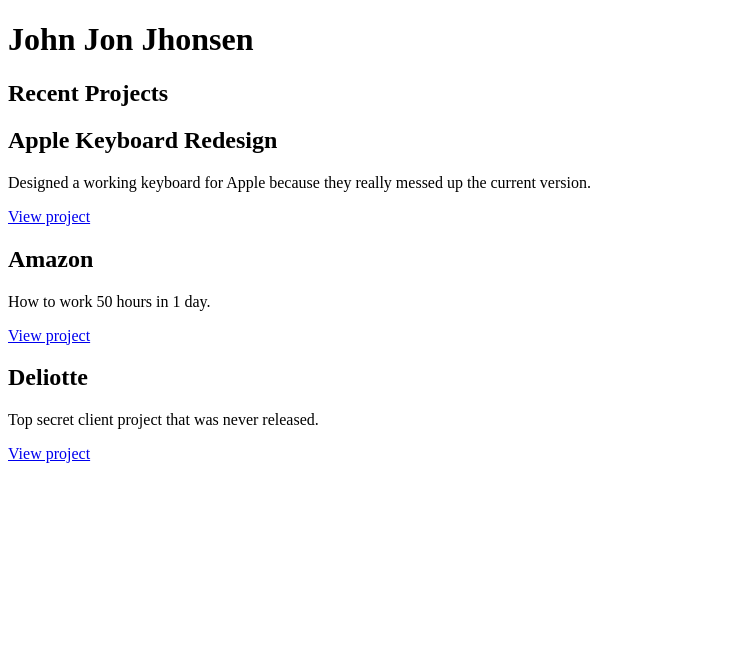
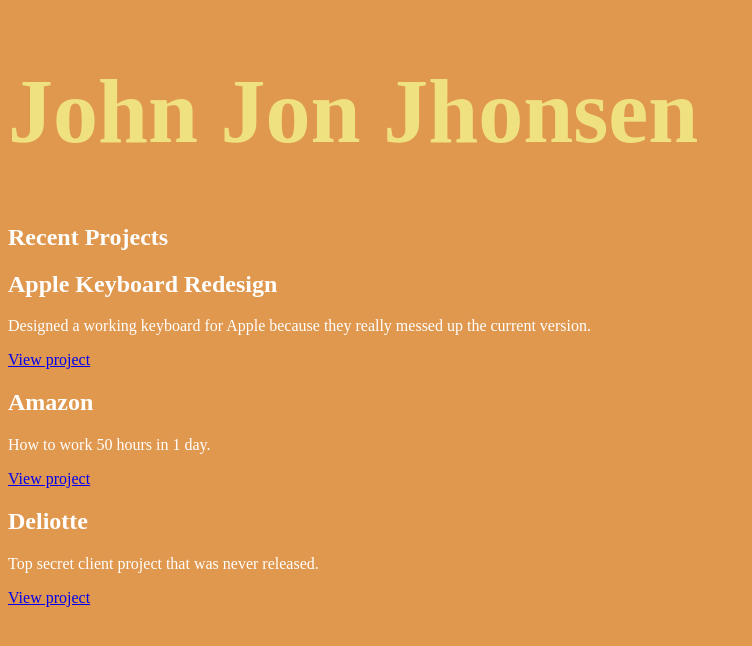
Before and after one commit to karbassi/week-04, a plain HTML site: page index.html in a window 1280 px wide. Shown: the whole page, without its empty margins (0-752 px from the left). Drawn offline with Linux system fonts and the light colour scheme.

Commit message:
Add style for body and page author

```diff
--- a/assets/css/style.css
+++ b/assets/css/style.css
@@ -0,0 +1,9 @@
+body {
+    background-color: rgb(224, 151, 78);
+    color: white;
+}
+
+.author {
+    font-size: 90px;
+    color: rgb(239, 224, 128);
+}
--- a/index.html
+++ b/index.html
@@ -4,11 +4,13 @@
     <meta charset="UTF-8">
     <meta name="viewport" content="width=device-width, initial-scale=1.0">
     <title>Week 04</title>
+
+    <link rel="stylesheet" href="./assets/css/style.css">
 </head>
 <body>
 
     <header>
-        <h1>John Jon Jhonsen</h1>
+        <h1 class="author">John Jon Jhonsen</h1>
     </header>
 
     <main>
```
